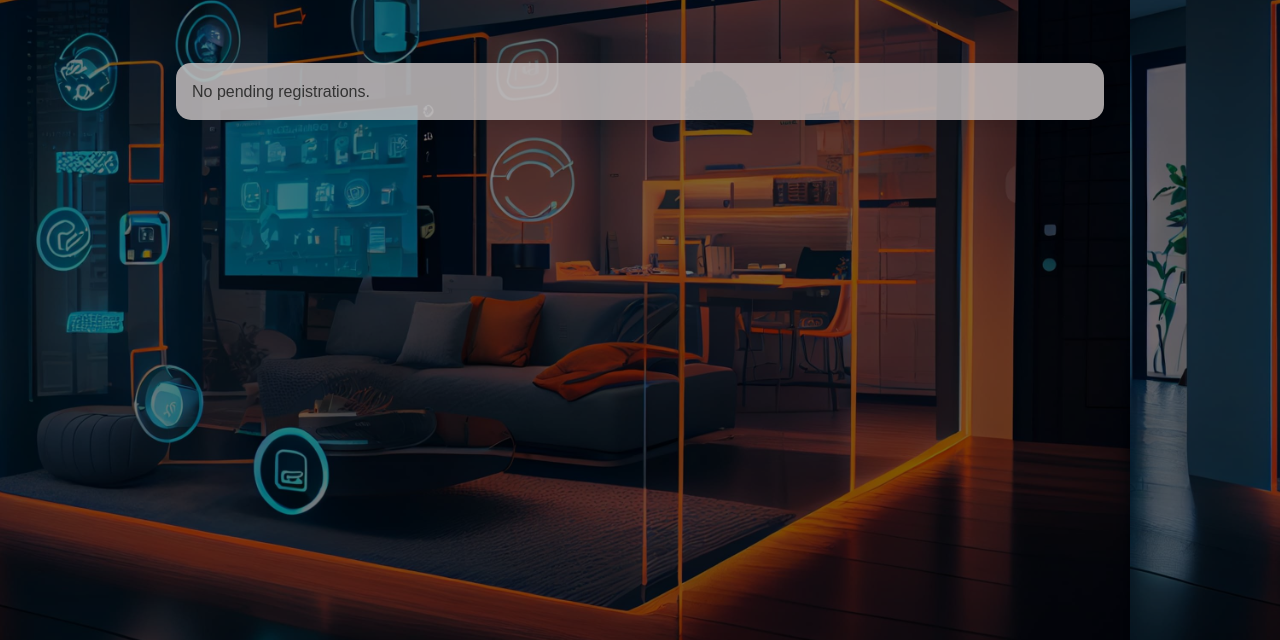
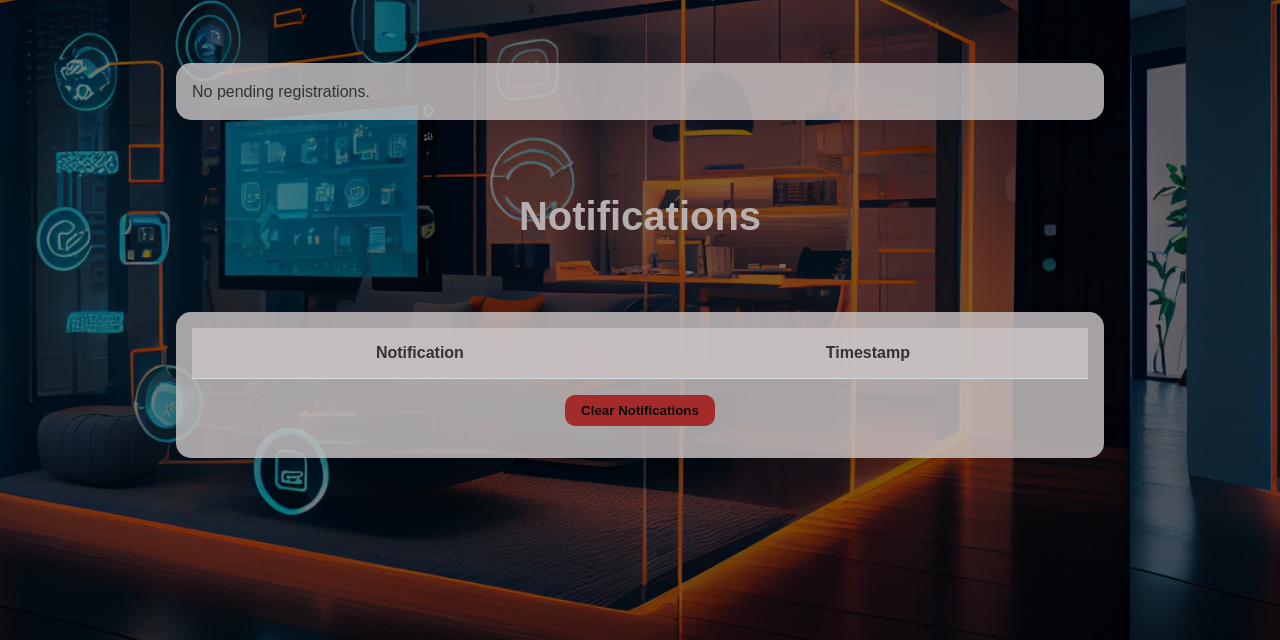
Before and after one commit to anggeching/home-control, a PHP site: page /front-end/control.php in a window 1280 px wide. Shown: the part 160-800 px from the top of the page. Run offline with PHP 8.4, Linux system fonts and the light colour scheme; data that the repository does not hold is empty.

Commit message:
nagana notif na may name

```diff
--- a/backend/login_query.php
+++ b/backend/login_query.php
@@ -10,6 +10,7 @@ if (isset($_POST['login'])) {
         if ($username == 'Pam' && $password == '123456') {
             // Admin login successful
             $_SESSION['admin'] = true;
+            $_SESSION['username'] = $username; // Store the username in the session
 
             // Update admin status to 'active'
             $sqlUpdateAdminStatus = "UPDATE member SET status='active' WHERE username=?";
@@ -17,6 +18,7 @@ if (isset($_POST['login'])) {
             $stmt->execute([$username]);
 
             echo "<script>
+                    sessionStorage.setItem('username', '" . addslashes($username) . "'); // Store username in sessionStorage
                     alert('Admin login successful!');
                     window.location.href = '../front-end/admin.php';
                   </script>";
@@ -37,12 +39,14 @@ if (isset($_POST['login'])) {
                       </script>";
             } else {
                 $_SESSION['user'] = $fetch['mem_id'];
+                $_SESSION['username'] = $username; // Store the username in the session
 
                 $sqlUpdateStatus = "UPDATE member SET status='active' WHERE mem_id=?";
                 $stmt = $conn->prepare($sqlUpdateStatus);
                 $stmt->execute([$fetch['mem_id']]);
 
                 echo "<script>
+                        sessionStorage.setItem('username', '" . addslashes($username) . "'); // Store username in sessionStorage
                         alert('Login successful!');
                         window.location.href = '../front-end/home.php';
                       </script>";
--- a/front-end/control.php
+++ b/front-end/control.php
@@ -17,7 +17,6 @@ $pendingUsers = $stmt->fetchAll(PDO::FETCH_ASSOC);
 
 // Debugging output
 // print_r($pendingUsers); // Uncomment this line to see the raw output
-
 ?>
 <html lang="en">
 <head>
@@ -68,6 +67,26 @@ $pendingUsers = $stmt->fetchAll(PDO::FETCH_ASSOC);
         ?>
     </section>
 
+    <header class="header-text">
+        <h1>Notifications</h1>
+    </header>
+
+    <section class="notifications-section">
+        <table id="notifications-table">
+            <thead>
+                <tr>
+                    <th>Notification</th>
+                    <th>Timestamp</th>
+                </tr>
+            </thead>
+            <tbody id="notifications-list">
+                <!-- Notifications will be added here dynamically -->
+            </tbody>
+        </table>
+        <button id="clear-notifications">Clear Notifications</button>
+    </section>
+
     <script src="../js/script.js"></script>
+    <script src="../js/notif-script.js"></script>
 </body>
 </html>
--- a/js/script.js
+++ b/js/script.js
@@ -1,5 +1,6 @@
 document.addEventListener('DOMContentLoaded', () => {
     const containers = document.querySelectorAll('.icon-container');
+    const username = sessionStorage.getItem('username')
 
     containers.forEach(container => {
         // Initialize the data-status attribute if it doesn't exist
@@ -39,7 +40,7 @@ document.addEventListener('DOMContentLoaded', () => {
 
             // Add notification to local storage
             const itemName = container.querySelector('p').textContent;
-            addNotification(`${itemName} turned ${statusText}`);
+            addNotification(`${itemName} turned ${statusText} by ${username}`);
         });
     });
 
@@ -49,4 +50,5 @@ document.addEventListener('DOMContentLoaded', () => {
         notifications.push({ message, timestamp });
         localStorage.setItem('notifications', JSON.stringify(notifications));
     }
+
 });
```
Also changed, not shown: front-end/admin.php (+7 -5 lines).
